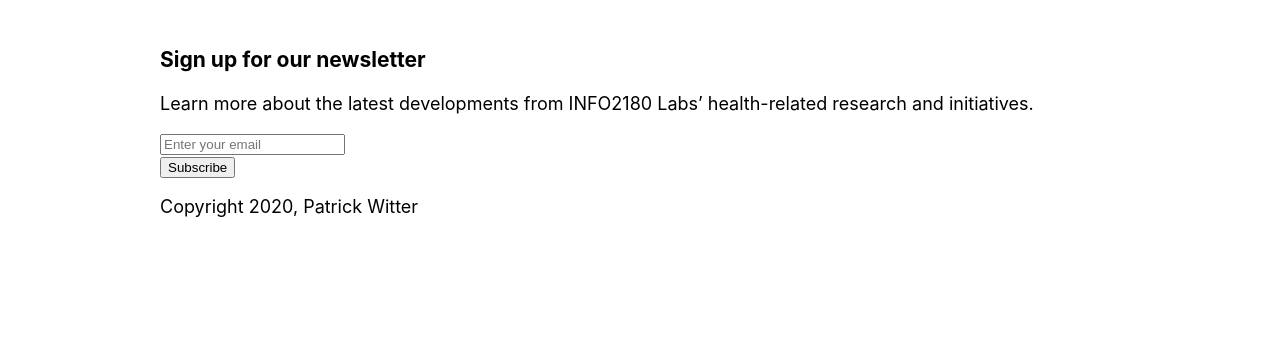
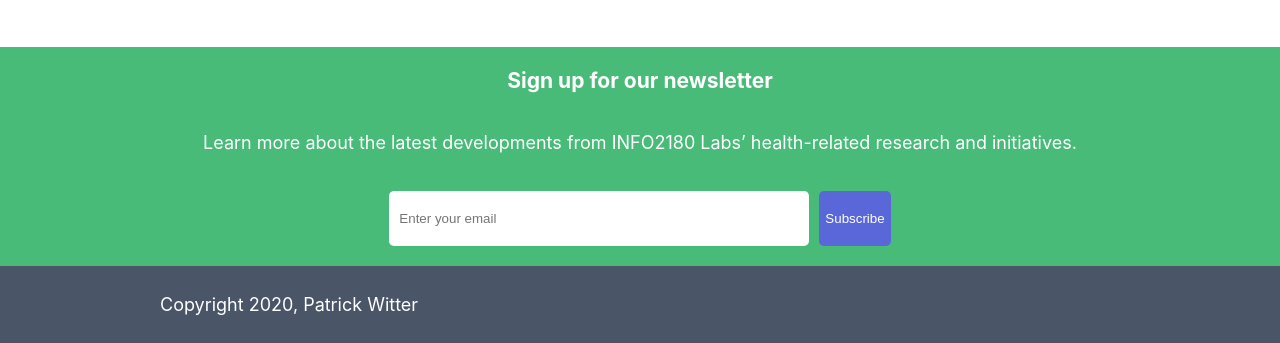
Before and after one commit to patrickwitter/info2180-project1, a plain HTML site: page index.html in a window 1280 px wide. Shown: the part 1795-2138 px from the top of the page. Before the commit the page ends 2030 px from the top, so only its background shows below. Drawn offline with Linux system fonts and the light colour scheme.

Commit message:
Completed Newsletter, footer and form section

```diff
--- a/styles.css
+++ b/styles.css
@@ -192,3 +192,50 @@ article {
   padding: 10px;
   margin: 20px;
 }
+
+
+.newsletter{
+  background: #48BB78;
+  color: white;
+}
+
+.newsletter .container {
+  display: flex;
+  flex-direction: column;
+  justify-content: center;
+  align-items: center;
+}
+
+.newsletter .btn{
+  color: white;
+  background: #5A67D8;
+  border-radius: 5px;
+  border: none;
+  margin-left: 10px;
+}
+
+form {
+  display: flex;
+  flex-direction: row;
+  margin: 10px;
+  padding: 10px;
+}
+
+input[type="email"]{
+  padding: 20px 10px;
+  line-height: 15px;
+  width: 400px;
+  border: none;
+  border-radius: 5px;
+}
+
+footer {
+  background: #4A5568;
+  color: white;
+  padding: 10px;
+}
+
+.newsletter.message {
+  display: inline-block;
+  margin-left: 8px;
+}
```
